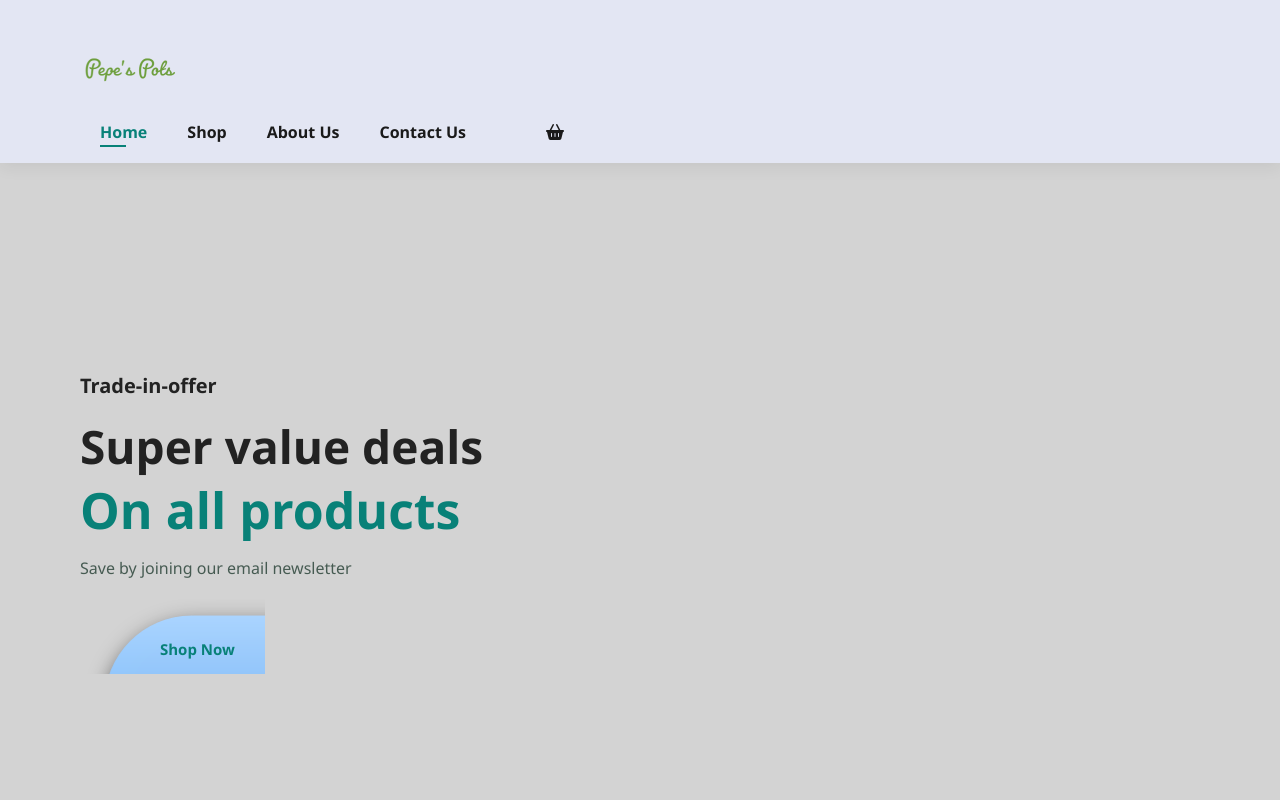
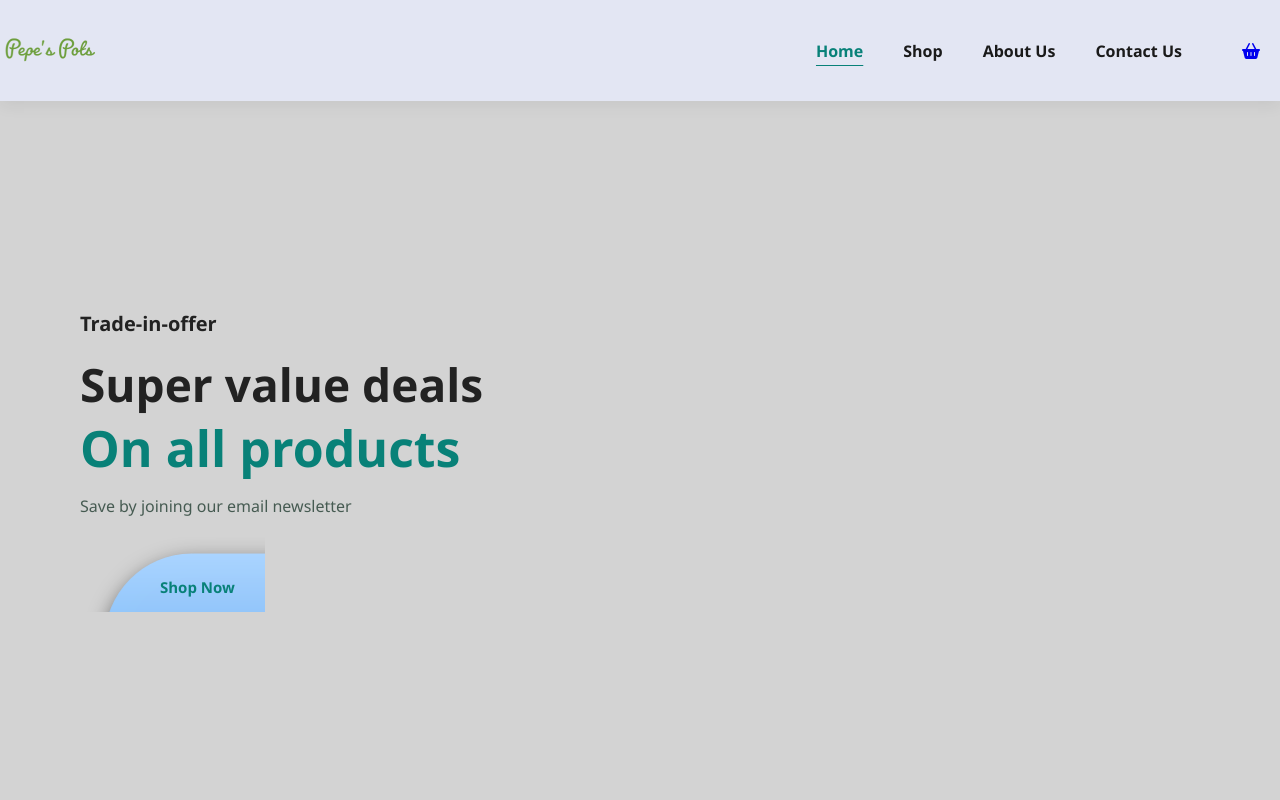
Before and after one commit to doubleAarmas/Pepe-s_Pots_V2, a plain HTML site: page index.html in a window 1280 px wide. Shown: the top 800 px of the page. Drawn offline with Linux system fonts and the light colour scheme; files whose address does not match are found by name.

Commit message:
updated navbar with BEM convention need to fix cart

```diff
--- a/css/global.css
+++ b/css/global.css
@@ -0,0 +1,43 @@
+
+
+
+.main__navbar {
+    width: 100%;
+    display: flex;
+    align-items: center;
+    justify-content: space-between;
+    background-color: #E3E6F3;
+    box-shadow: 0 5px 15px rgb(0, 0, 0, 0.06);
+    position: sticky;
+}
+
+.navbar__links--container {
+    list-style-type: none;
+    display: flex;
+    padding: 0 20px;
+}
+
+.navbar__links {
+    text-decoration: none;
+    font-size: 16px;
+    font-weight: 600;
+    color: #1a1a1a;
+    transition: 0.3s ease;
+    padding: 0 20px;
+    position: relative;
+}
+
+
+.navbar__links:hover, .navbar__links.active {
+    color: #088178;
+    text-decoration: underline;
+    text-underline-offset: 8px;
+}
+
+/* Need to fix the basket */
+
+#lg-basket {
+    position: relative;
+    right: 0;
+    top: 200;
+}
--- a/css/style.css
+++ b/css/style.css
@@ -46,63 +46,6 @@ padding: 40px 80px;
 
 body {
     width: 100%;
-}
-
-
-#header {
-    display: flex;
-    align-items: center;
-    justify-content: space-between;
-    padding: 20px 80px;
-    background-color: #E3E6F3;
-    /* background-color: palegreen; */
-    box-shadow: 0 5px 15px rgb(0, 0, 0, 0.06);
-    z-index: 999;
-    position: sticky;
-    top: 0;
-    left: 0;
-}
-
-
-
-#navbar {
-    display: flex;
-    align-items: center;
-    justify-content: center;
-}
-
-
-
-
-#navbar li{
-    list-style: none;
-    padding: 0 20px;
-    position: relative;
-}
-
-#navbar li a{
-    text-decoration: none;
-    font-size: 16px;
-    font-weight: 600;
-    color: #1a1a1a;
-    transition: 0.3s ease;
-
-}
-
-#navbar li a:hover,
-#navbar li a.active {
-    color: #088178;
-}
-
-#navbar li a.active::after,
-#navbar li a:hover::after{
-    content: "";
-    width: 30%;
-    height: 2px;
-    background-color: #088178;
-    position: absolute;
-    bottom: -4px;
-    left: 20px;
 }
 
 #mobile {
--- a/index.html
+++ b/index.html
@@ -6,25 +6,24 @@
     <meta name="viewport" content="width=device-width, initial-scale=1.0">
     <title>Pepe's Pots</title>
     <link rel="icon" type="image/png" sizes="32x32" href="/Assets/Icons/favicon-32x32.png">
+    <link rel="stylesheet" href="/css/global.css">
     <link rel="stylesheet" href="/css/style.css">
-    <script src="https://kit.fontawesome.com/1c507ecc61.js" ></script>
+    <script src="https://kit.fontawesome.com/1c507ecc61.js"></script>
     <link rel="stylesheet" href="https://kit.fontawesome.com/1c507ecc61.css" >
 </head>
 <header>
-
-
     <section id="header">
-        <nav>
-<a href="#"><img src="/Assets/images/Branding.png"
+        <nav class="main__navbar">
+<a href="/index.html"><img src="/Assets/images/Branding.png"
     class="logo" alt="potted plant logo"></a>
 
 <div>
-    <ul id="navbar">
-        <li><a class="active" href="index.html">Home</a></li>
-        <li><a href="shop.html">Shop</a></li>
-        <li><a href="about.html">About Us</a></li>
-        <li><a href="contact.html">Contact Us</a></li>
-        <li><a href="cart.html">
+    <ul class="navbar__links--container">
+        <li><a href="index.html" class="navbar__links active">Home</a></li>
+        <li><a href="shop.html" class="navbar__links">Shop</a></li>
+        <li><a href="about.html" class="navbar__links">About Us</a></li>
+        <li><a href="contact.html" class="navbar__links">Contact Us</a></li>
+        <li><a href="cart.html" class="navbar__links">
         <li id = "lg-basket"><a href="cart.html"><i class="fa-solid fa-basket-shopping"></i></a></li>
         <a href="#" id="close"> <i class="far fa-times"></i></a>
     </ul>
```
